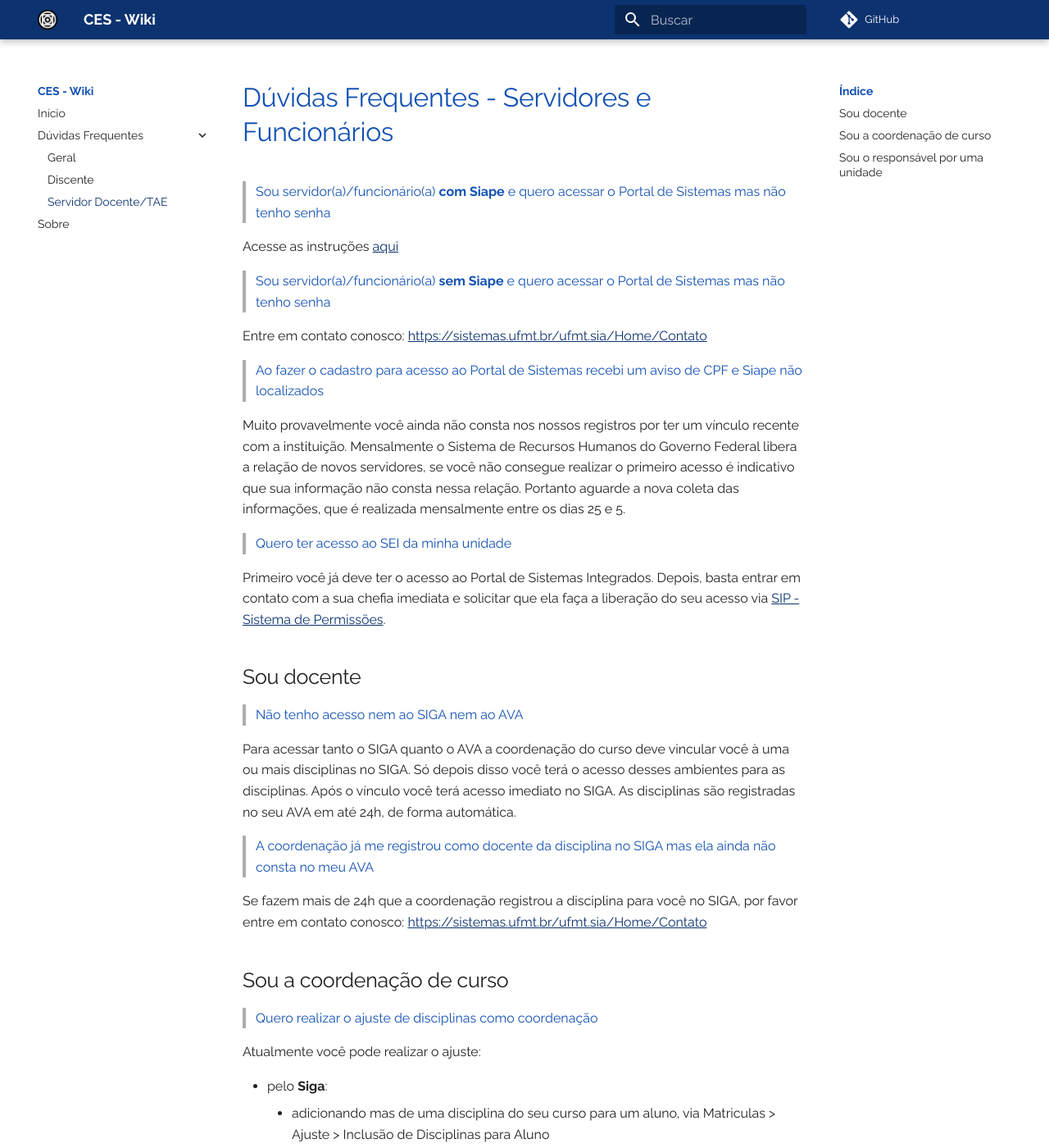
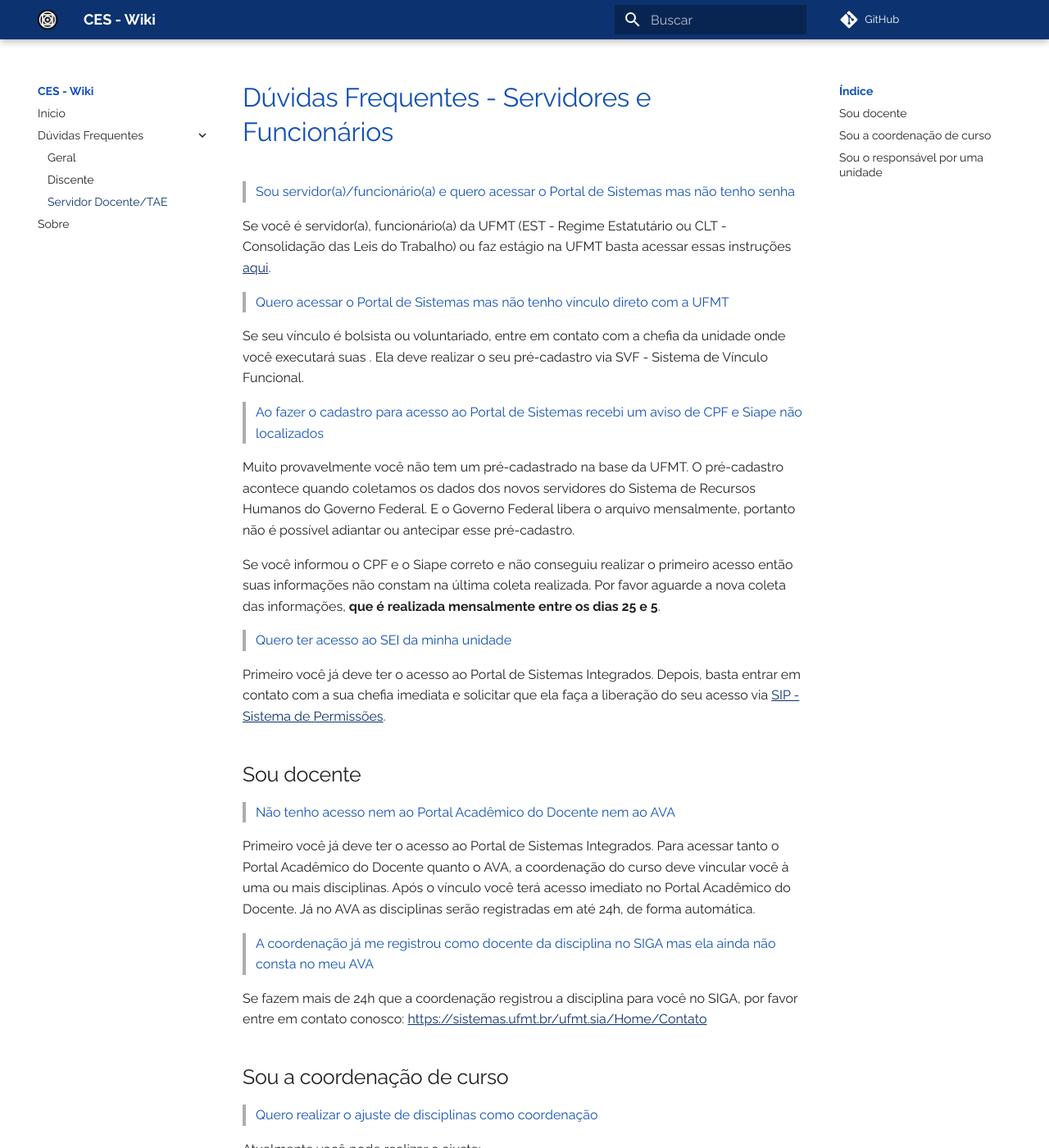
Before and after one commit to ufmt-ces/ufmt-ces.github.io, an MkDocs documentation site: the page built from docs/duvidas/servidor.md, in a window 1280 px wide and 1400 px high. Shown: the whole window at 82% size. Built offline with MkDocs 1.6.1 and Material for MkDocs 9.7.7, drawn with Linux system fonts in a browser that asks for light colours; comment, search, counter and statistics services are not loaded.

Commit message:
pequenos ajustes

```diff
--- a/docs/duvidas/servidor.md
+++ b/docs/duvidas/servidor.md
@@ -1,16 +1,20 @@
 # Dúvidas Frequentes - Servidores e Funcionários
 
-> Sou servidor(a)/funcionário(a) **com Siape** e quero acessar o Portal de Sistemas mas não tenho senha
+> Sou servidor(a)/funcionário(a) e quero acessar o Portal de Sistemas mas não tenho senha
 
-Acesse as instruções [aqui](../acesso/#3-cadastro-de-novo-usuario)
+Se você é servidor(a), funcionário(a) da UFMT (EST - Regime Estatutário ou CLT - Consolidação das Leis do Trabalho) ou faz estágio na UFMT basta acessar essas instruções [aqui](/acesso/#3-cadastro-de-novo-usuario).
 
-> Sou servidor(a)/funcionário(a) **sem Siape** e quero acessar o Portal de Sistemas mas não tenho senha
+> Quero acessar o Portal de Sistemas mas não tenho vínculo direto com a UFMT
 
-Entre em contato conosco: <https://sistemas.ufmt.br/ufmt.sia/Home/Contato>
+Se seu vínculo é bolsista ou voluntariado, entre em contato com a chefia da unidade onde você executará suas . Ela deve realizar o seu pré-cadastro via SVF - Sistema de Vínculo Funcional.
 
 > Ao fazer o cadastro para acesso ao Portal de Sistemas recebi um aviso de CPF e Siape não localizados
 
-Muito provavelmente você ainda não consta nos nossos registros por ter um vínculo recente com a instituição. Mensalmente o Sistema de Recursos Humanos do Governo Federal libera a relação de novos servidores, se você não consegue realizar o primeiro acesso é indicativo que sua informação não consta nessa relação. Portanto aguarde a nova coleta das informações, que é realizada mensalmente entre os dias 25 e 5.
+Muito provavelmente você não tem um pré-cadastrado na base da UFMT.
+O pré-cadastro acontece quando coletamos os dados dos novos servidores do Sistema de Recursos Humanos do Governo Federal. E o Governo Federal libera o arquivo mensalmente, portanto não é possível adiantar ou antecipar esse pré-cadastro.
+
+Se você informou o CPF e o Siape correto e não conseguiu realizar o primeiro acesso então suas informações não constam na última coleta realizada.
+Por favor aguarde a nova coleta das informações, **que é realizada mensalmente entre os dias 25 e 5**.
 
 > Quero ter acesso ao SEI da minha unidade
 
@@ -18,9 +22,9 @@
 
 ## Sou docente
 
-> Não tenho acesso nem ao SIGA nem ao AVA
+> Não tenho acesso nem ao Portal Acadêmico do Docente nem ao AVA
 
-Para acessar tanto o SIGA quanto o AVA a coordenação do curso deve vincular você à uma ou mais disciplinas no SIGA. Só depois disso você terá o acesso desses ambientes para as disciplinas. Após o vínculo você terá acesso imediato no SIGA. As disciplinas são registradas no seu AVA em até 24h, de forma automática.
+Primeiro você já deve ter o acesso ao Portal de Sistemas Integrados. Para acessar tanto o Portal Acadêmico do Docente quanto o AVA, a coordenação do curso deve vincular você à uma ou mais disciplinas. Após o vínculo você terá acesso imediato no Portal Acadêmico do Docente. Já no AVA as disciplinas serão registradas em até 24h, de forma automática.
 
 > A coordenação já me registrou como docente da disciplina no SIGA mas ela ainda não consta no meu AVA
 
```
